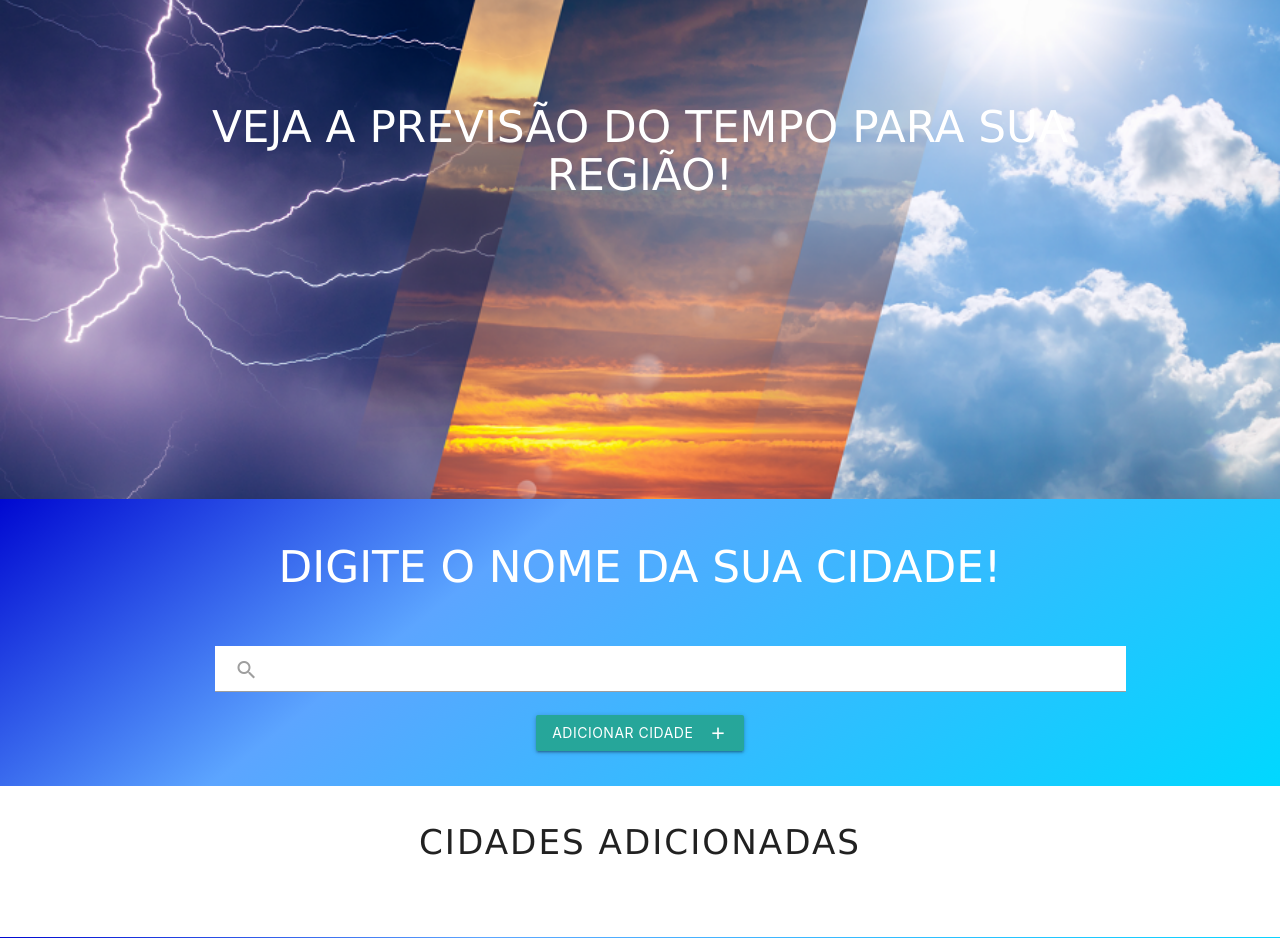
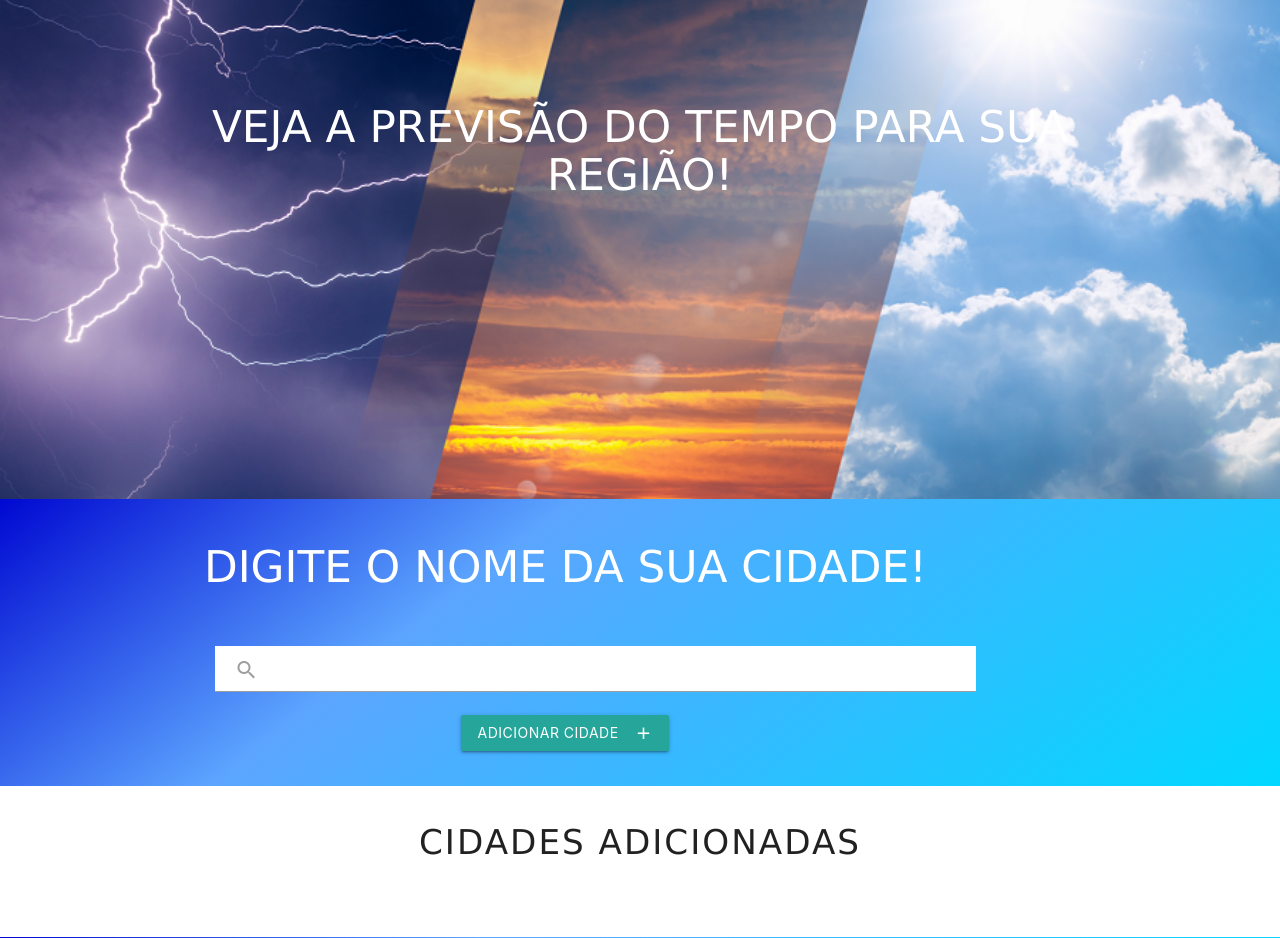
Before and after one commit to GiovannaK/Weather-app-django, a Django app: page / in a window 1280 px wide. Shown: the part 65-1003 px from the top of the page. Run offline with Django 3.2, Linux system fonts and the light colour scheme; the visitor is signed in with stand-in values (Sample User, id 1); data that the repository does not hold is empty.

Commit message:
change search bar template

```diff
--- a/core/templates/core/index.html
+++ b/core/templates/core/index.html
@@ -24,7 +24,7 @@
     <section id="search" class="section section-search center bg-section">
         <div class="container">
             <div class="row">
-                <div class="col m12">
+                <div class="col s10">
                     <h3 class="search-title white-text">Digite o nome da sua cidade!</h3>
                     <form class="col m12" method="POST" action="">
                         {% csrf_token %}
```
